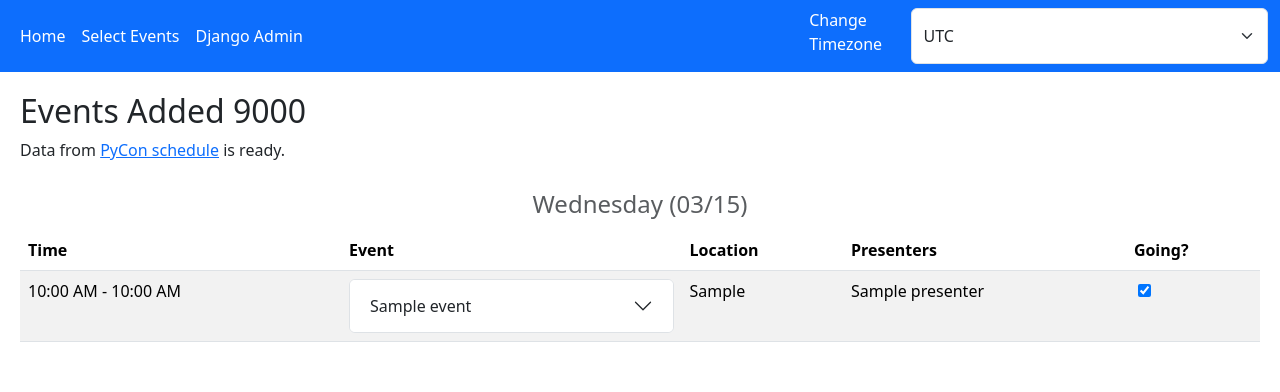
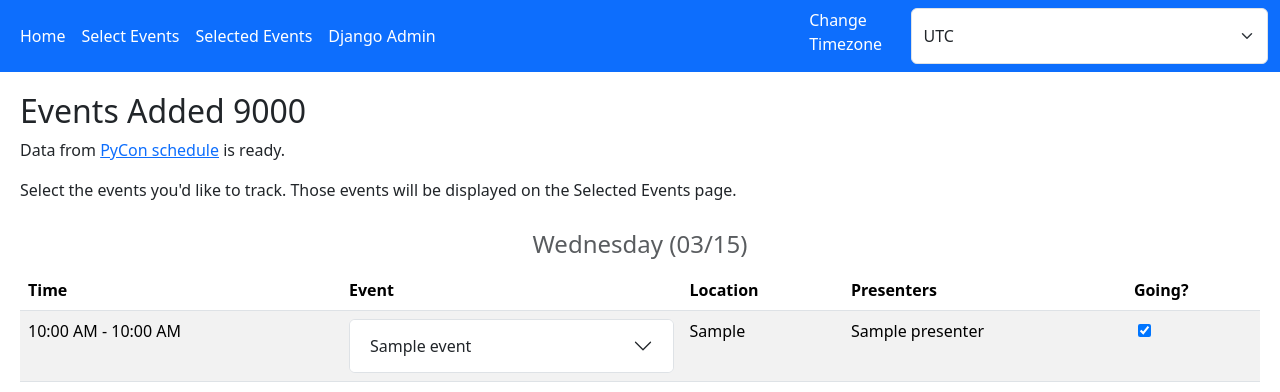
Before and after one commit to amansomething/schedule_maker_9000, a Django app: page /select_events in a window 1280 px wide. Shown: the top 392 px of the page. Run offline with Django 4.2, Linux system fonts and the light colour scheme; a user stored in the database is signed in; tables that the repository leaves empty hold one stand-in row (values such as "Sample post"); parts of the project's set-up code (start-up, migrations or seed data) failed here and were passed over; some libraries are stand-ins or nearby versions.

Commit message:
feat: Selected events view and logic

```diff
--- a/main/models.py
+++ b/main/models.py
@@ -23,6 +23,9 @@ class Event(models.Model):
     def __str__(self):
         return self.title
 
+    def presenter_names(self):
+        return ', '.join([presenter.name for presenter in self.presenters.all()])
+
 
 class SelectEvent(models.Model):
     user = models.ForeignKey(settings.AUTH_USER_MODEL, on_delete=models.CASCADE)
--- a/main/urls.py
+++ b/main/urls.py
@@ -7,5 +7,6 @@ urlpatterns = [
     path("parse_data", views.parse_data, name="parse_data"),
     path("change_tz", views.change_tz, name="change_tz"),
     path("select_events", views.select_events, name="select_events"),
-    path("select-event/<int:event_id>", views.select_event, name="select_event"),
+    path("select_event/<int:event_id>", views.select_event, name="select_event"),
+    path("selected_events", views.selected_events, name="selected_events"),
 ]
--- a/main/views.py
+++ b/main/views.py
@@ -84,8 +84,11 @@ def get_context(request: WSGIRequest):
         except IndexError:
             print("Error: Day not found.")
 
+    all_selected_events = SelectEvent.objects.filter(user=request.user, selected=True)
+
     context = {
         "all_events": all_events,
+        "all_selected_events": all_selected_events,
         "events_exist": events_exist,
         "tzs": tzs,
         "common_tzs": common_tzs,
@@ -402,11 +405,21 @@ def select_event(request, event_id):
 
     # Return a new checkbox based on the new selection status
     checked_attribute = "checked" if user_event.selected else ""
-    html = f'''<input type="checkbox" hx-post="/select-event/{event_id}" hx-trigger="change"
+    html = f'''<input type="checkbox" hx-post="/select_event/{event_id}" hx-trigger="change"
                       hx-target="#event{event_id}" hx-swap="outerHTML"
                       id="event{event_id}" {checked_attribute}>'''
 
     return HttpResponse(html)
+
+
+@login_required(login_url='/admin/login/?next=/selected_events')
+def selected_events(request: WSGIRequest):
+    """
+    Loads the page where all selected events are shown.
+    """
+    context = get_context(request)
+
+    return render(request, "selected_events.html", context=context)
 
 
 @login_required(login_url='/admin/login/?next=/home')
--- a/templates/_nav.html
+++ b/templates/_nav.html
@@ -15,9 +15,9 @@
                 <li class="nav-item">
                     <a class="nav-link" href="{% url 'select_events' %}">Select Events</a>
                 </li>
-                {#                <li class="nav-item">#}
-                {#                    <a class="nav-link" href="{% url 'parse_data' %}">Parse Data</a>#}
-                {#                </li>#}
+                <li class="nav-item">
+                    <a class="nav-link" href="{% url 'selected_events' %}">Selected Events</a>
+                </li>
                 <li class="nav-item">
                     <a class="nav-link" href="{% url 'admin:index' %}">Django Admin</a>
                 </li>
--- a/templates/all_tables.html
+++ b/templates/all_tables.html
@@ -1,6 +1,7 @@
 <p>
     Data from <a href="https://us.pycon.org/2024/schedule/">PyCon schedule</a> is ready.
 </p>
+<p>Select the events you'd like to track. Those events will be displayed on the Selected Events page.</p>
 {% with events=all_events.Wednesday day="Wednesday (03/15)" eid="events-wed" %}
     {% include 'schedule_table.html' %}
 {% endwith %}
--- a/templates/schedule_table.html
+++ b/templates/schedule_table.html
@@ -36,7 +36,7 @@
                 <td>
                     <!-- Checkbox for selecting an event -->
                     <label for="event{{ event.id }}"></label>
-                    <input type="checkbox" hx-post="/select-event/{{ event.id }}" hx-trigger="change"
+                    <input type="checkbox" hx-post="/select_event/{{ event.id }}" hx-trigger="change"
                            hx-target="#event{{ event.id }}" hx-swap="outerHTML"
                            id="event{{ event.id }}" {{ event.selected }}>
                 </td>
```
Also changed, not shown: templates/selected_events.html (added, +18 -0 lines).
